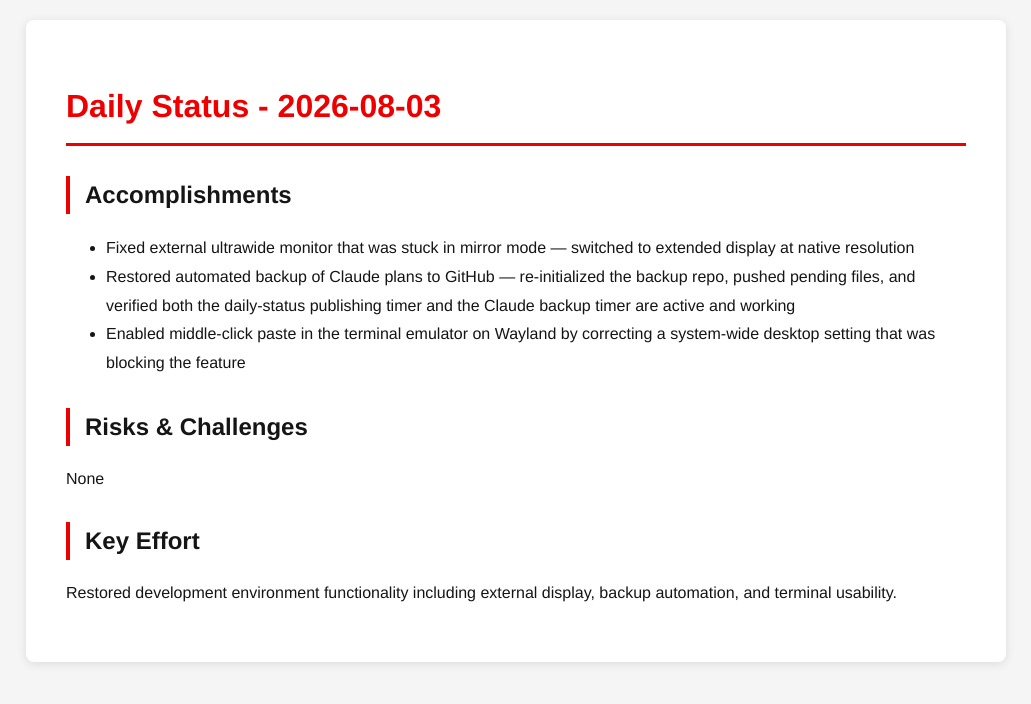
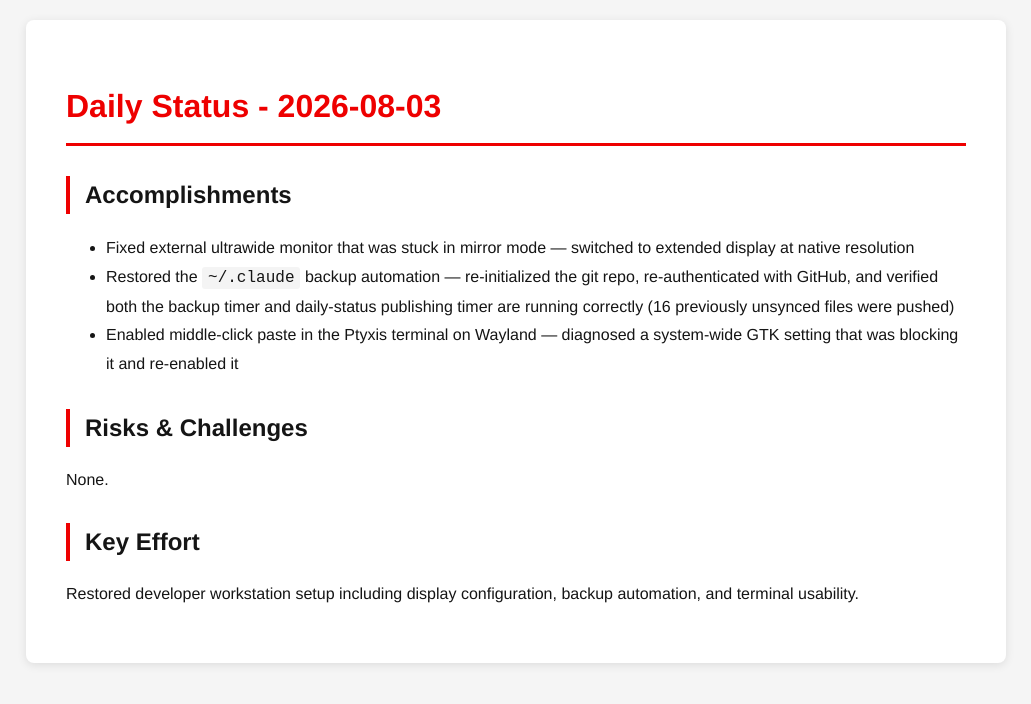
Before and after one commit to tzvatot/daily-status, a Jekyll site: the page built from 2026-08-03.md, in a window 1280 px wide. Shown: the top 704 px of the page, without its empty margins (124-1155 px from the left). Built offline with Jekyll 4.4.1, drawn with Linux system fonts in a browser that asks for light colours.

Commit message:
Daily status update - 2026-08-03

```diff
--- a/2026-08-03.md
+++ b/2026-08-03.md
@@ -8,11 +8,11 @@ date: 2026-08-03
 
 ## Accomplishments
 - Fixed external ultrawide monitor that was stuck in mirror mode — switched to extended display at native resolution
-- Restored automated backup of Claude plans to GitHub — re-initialized the backup repo, pushed pending files, and verified both the daily-status publishing timer and the Claude backup timer are active and working
-- Enabled middle-click paste in the terminal emulator on Wayland by correcting a system-wide desktop setting that was blocking the feature
+- Restored the `~/.claude` backup automation — re-initialized the git repo, re-authenticated with GitHub, and verified both the backup timer and daily-status publishing timer are running correctly (16 previously unsynced files were pushed)
+- Enabled middle-click paste in the Ptyxis terminal on Wayland — diagnosed a system-wide GTK setting that was blocking it and re-enabled it
 
 ## Risks & Challenges
-None
+None.
 
 ## Key Effort
-Restored development environment functionality including external display, backup automation, and terminal usability.
+Restored developer workstation setup including display configuration, backup automation, and terminal usability.
```
